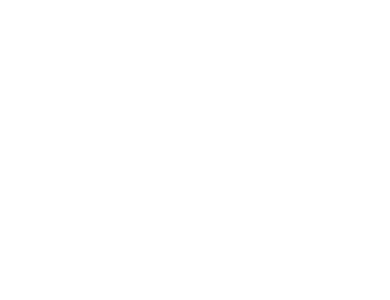
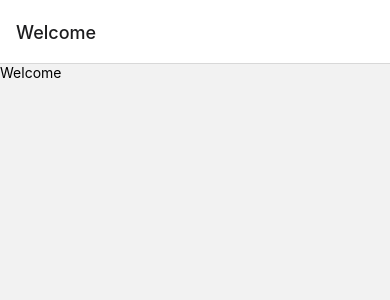
Before and after one commit to TaehwanGo/rnexpo, a React Native app in the folder tonstagram/: screen / in a window 390 px wide. Shown: the top 300 px of the page. Built offline with nearby package versions, Linux system fonts and the light colour scheme.

Commit message:
splash screen with navigation

```diff
--- a/tonstagram/App.tsx
+++ b/tonstagram/App.tsx
@@ -43,10 +43,8 @@
   }
 
   return (
-    <View onLayout={onLayoutRootView}>
-      <NavigationContainer>
-        <LoggedOutNav />
-      </NavigationContainer>
-    </View>
+    <NavigationContainer onReady={onLayoutRootView}>
+      <LoggedOutNav />
+    </NavigationContainer>
   );
 }
```
